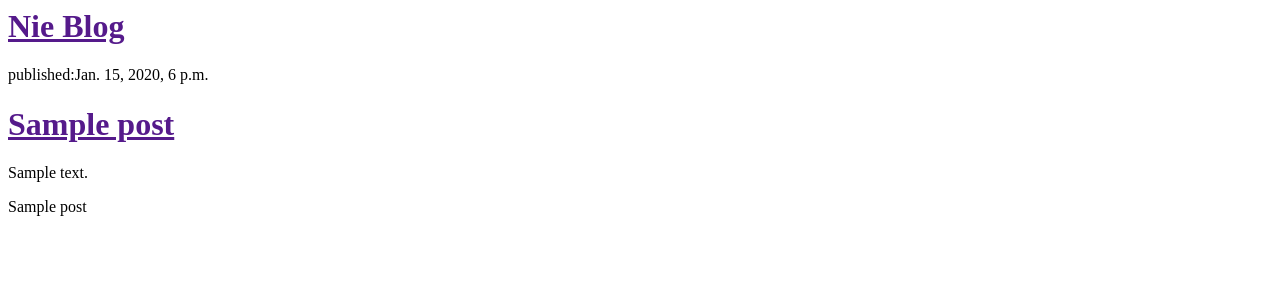
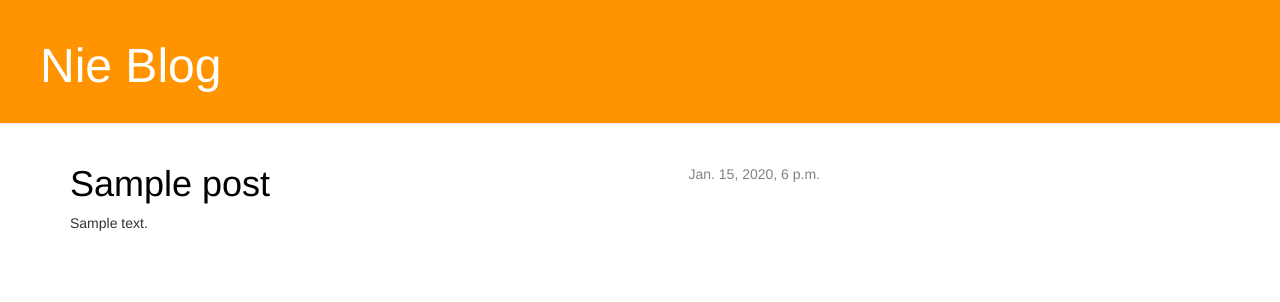
Before and after one commit to niewanroot/my-first-blog, a Django app: template blog/templates/blog/post_list.html in a window 1280 px wide. Shown: the top 302 px of the page. Run offline with Django 3.2, Linux system fonts and the light colour scheme; the template is opened without the code that fills it: values that come from a table or form of the project are taken from there, others are empty; tables that the repository leaves empty hold one stand-in row (values such as "Sample post"); some libraries are stand-ins or nearby versions.

Commit message:
添加了css还添加了文章显示页面

```diff
--- /dev/null
+++ b/blog/static/css/blog.css
@@ -0,0 +1,38 @@
+.page-header{
+	background-color:#ff9400;
+	margin-top:0;
+	padding: 20px 20px 20px 40px;
+}
+.page-header h1, .page-header h1 a, .page-header h1 a:visited, .page-header h1 a:active{
+	color:#ffffff;
+	font-size:36pt;
+	text-decoration:none;
+}
+.content
+	margin-left:40px;
+}
+h1,h2,h3,h4{
+	font-family:'Lobster',cursive;
+}
+.date{
+	float:right;
+	color:#828282;
+}
+.save{
+	float:right;
+}
+.post-form textarea, .post-form input{
+	width:100%;
+}
+.top-menu, .top-menu:hover, .top-menu:visited{
+	color:#ffffff;
+	float:right;
+	font-size:26pt;
+	margin-right:20px;
+}
+.post{
+	margin-bottom:70px;
+}
+.post h1 a, .post h1 a:visited{
+	color:#000000;
+}
--- /dev/null
+++ b/blog/templates/blog/base.html
@@ -0,0 +1,23 @@
+{% load staticfiles %}
+<html>
+	<head>
+		<title>Nie Blog</title>
+		<link rel="stylesheet" href="//maxcdn.bootstrapcdn.com/bootstrap/3.2.0/css/bootstrap.min.css">
+		<link rel="stylesheet" href="//maxcdn.bootstrapcdn.com/bootstrap/3.2.0/css/bootstrap-theme.min.css">
+		<link rel="stylesheet" href="{% static 'css/blog.css' %}">
+		<link href="//fonts.googleapis.com/css?family=Lobster&subset=latin,latin-ext" rel="stylesheet" type="text/css">
+	</head>
+	<body>
+		<div class="page-header">
+			<h1><a href=''>Nie Blog</a></h1>
+		</div>
+		<div class="content container">
+			<div class="row">
+				<div class="col-md-8">
+				{% block content %}
+				{% endblock %}
+				</div>
+			</div>
+		</div>
+	</body>
+</html>
--- a/blog/templates/blog/post_list.html
+++ b/blog/templates/blog/post_list.html
@@ -1,19 +1,13 @@
-<html>
-	<head>
-		<title>Nie Blog</title>
-	</head>
-	<body>
-		<div>
-			<h1><a href=''>Nie Blog</a></h1>
+{% extends 'blog/base.html' %}
+
+{% block content %}
+	{% for post in posts%}
+	<div class="post">
+		<div class="date">
+		{{post.published_date}}
 		</div>
-
-		{% for post in posts%}
-			<div>
-				<p>published:{{post.published_date}}</p>
-				<h1><a href=''>{{post.title}}</a></h1>
-				<p>{{post.text|linebreaksbr}}</p>
-			{{post}}
-			</div>
-		{%endfor%}
-	</body>
-</html>
+		<h1><a href='{% url 'post_detail' pk=post.pk %}'>{{post.title}}</a></h1>
+		<p>{{post.text|linebreaksbr}}</p>
+	</div>
+	{%endfor%}
+{% endblock %}
--- a/blog/urls.py
+++ b/blog/urls.py
@@ -4,4 +4,5 @@ from . import views
 
 urlpatterns = [
     url(r'^$',views.post_list,name='post_list'),
+    url(r'^post/(?P<pk>[0-9]+)/$',views.post_detail,name='post_detail'),
     ]
--- a/blog/views.py
+++ b/blog/views.py
@@ -1,9 +1,15 @@
 from django.shortcuts import render
 from django.utils import timezone
 from .models import Post
+from django.shortcuts import get_object_or_404
+
 # Create your views here.
 
 def post_list(request):
     posts = Post.objects.filter(published_date__lte=timezone.now()).order_by('published_date')
 
     return render(request,'blog/post_list.html',{'posts':posts})
+
+def post_detail(request,pk):
+    post = get_object_or_404(Post,pk=pk)
+    return render(request, 'blog/post_detail.html',{'post':post})
```
Also changed, not shown: blog/templates/blog/post_detail.html (added, +13 -0 lines).
